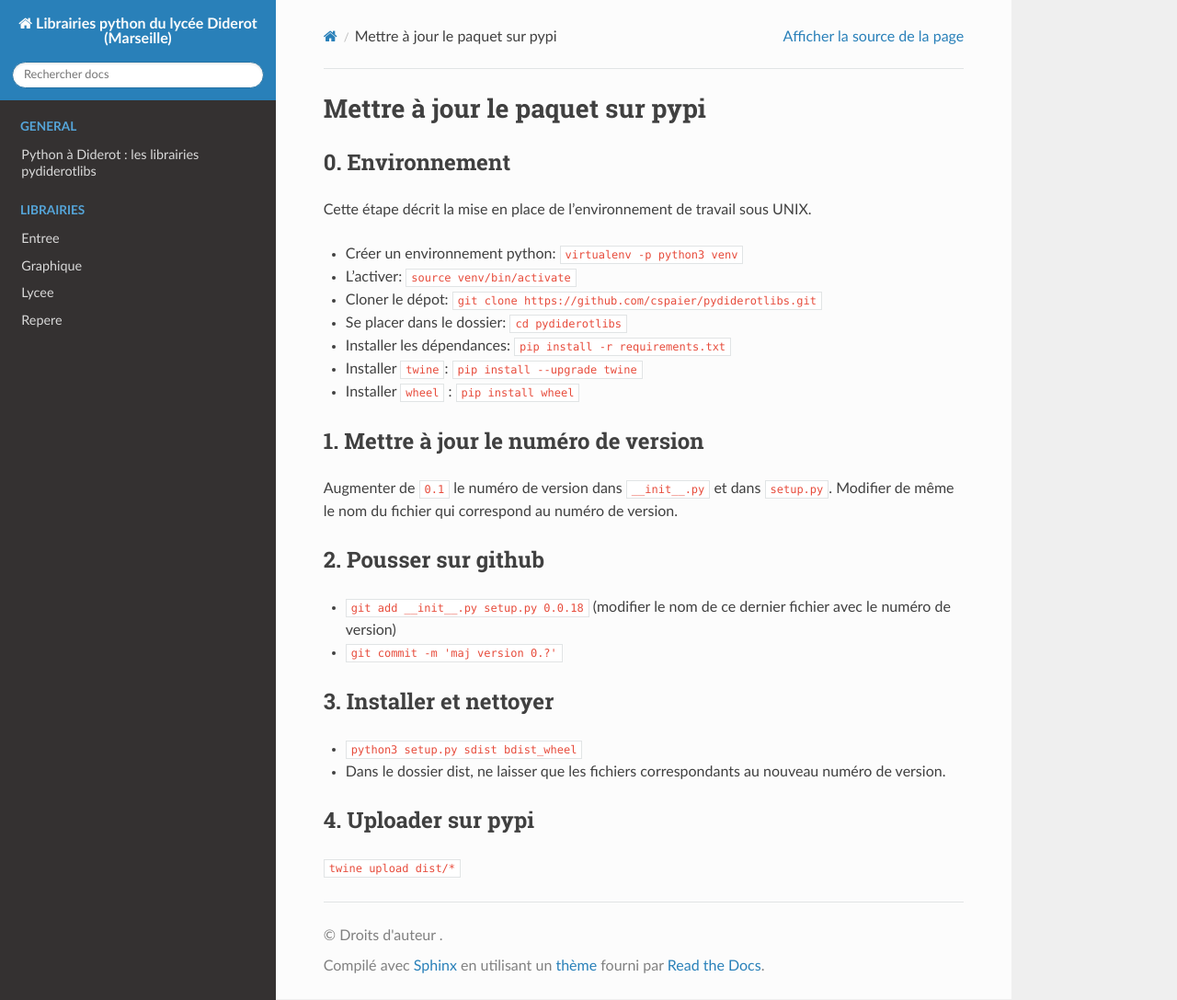
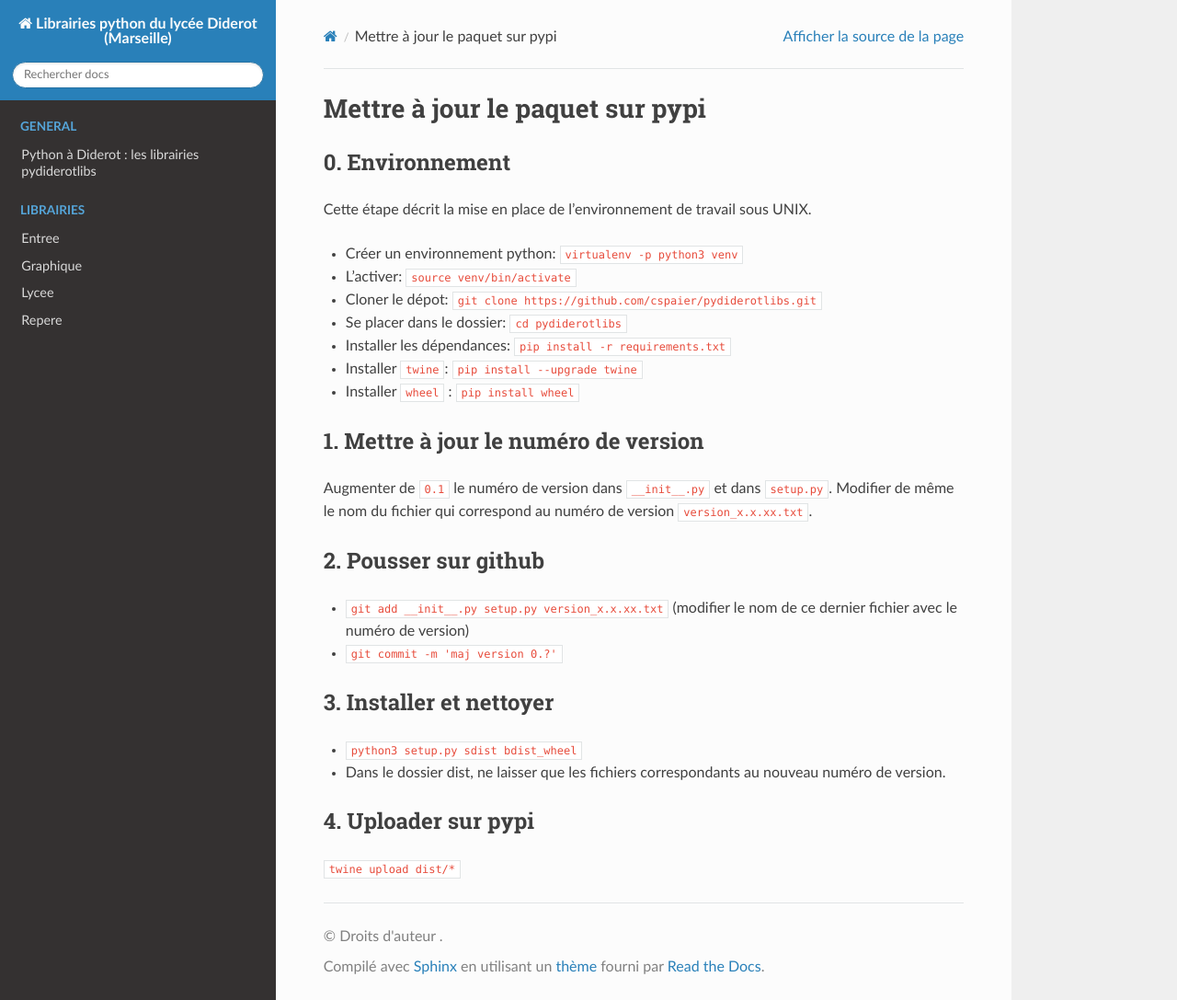
Before and after one commit to Pydiderot/pydiderotlibs, a Sphinx documentation site: the page built from docs/maj_pypi.md, in a window 1280 px wide and 1087 px high. Shown: the whole window at 92% size. Built offline with Sphinx 7.4.7 and the Read the Docs theme 2.0.0, drawn with Linux system fonts in a browser that asks for light colours.

Commit message:
maj version 0.0.20

```diff
--- a/docs/maj_pypi.md
+++ b/docs/maj_pypi.md
@@ -15,10 +15,10 @@ Cette étape décrit la mise en place de l’environnement de travail sous UNIX.
 ## 1. Mettre à jour le numéro de version
 
 Augmenter de `0.1` le numéro de version dans `__init__.py` et dans `setup.py`.
-Modifier de même le nom du fichier qui correspond au numéro de version.
+Modifier de même le nom du fichier qui correspond au numéro de version `version_x.x.xx.txt`.
 
 ## 2. Pousser sur github
-- `git add __init__.py setup.py 0.0.18` (modifier le nom de ce dernier fichier avec le numéro de version)
+- `git add __init__.py setup.py version_x.x.xx.txt` (modifier le nom de ce dernier fichier avec le numéro de version)
 - `git commit -m 'maj version 0.?'`
 
 ## 3. Installer et nettoyer
--- a/version_0.0.20.py
+++ /dev/null
@@ -1 +0,0 @@
-##Le nom de ce fichier permet de déployer la mise à jour facilement au lycée
```
Also changed, not shown: 2 other files.
